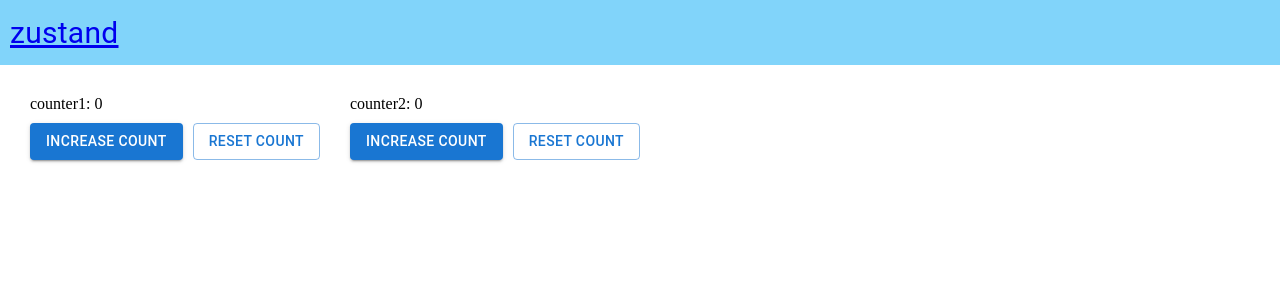
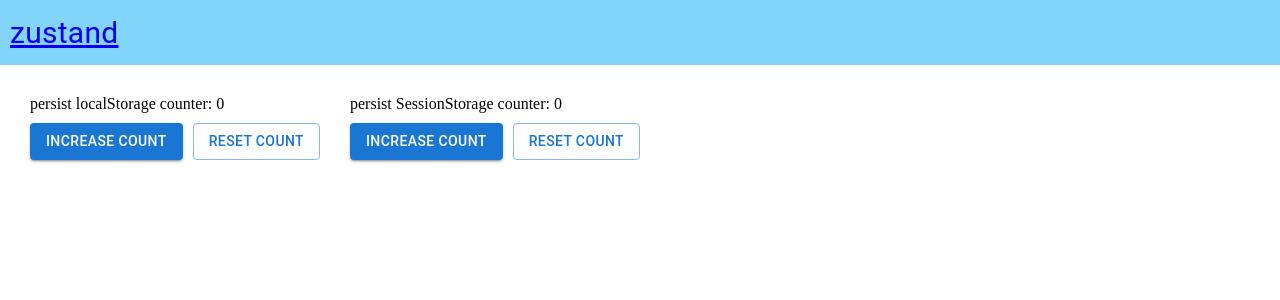
Before and after one commit to calm1205/vite-sandbox, a React (Vite) app: page /persist in a window 1280 px wide. Shown: the top 300 px of the page. Built offline with nearby package versions, Linux system fonts and the light colour scheme.

Commit message:
[feature] set Persist counter

```diff
--- a/src/pages/Persist/Index.tsx
+++ b/src/pages/Persist/Index.tsx
@@ -1,9 +1,12 @@
 import { Box } from "@mui/material"
-import { Counter1, Counter2 } from "~/components/Counter"
+import {
+  LocalStorageCounter,
+  SessionStorageCounter,
+} from "~/components/PersistCounter"
 
 export const Persist = () => (
   <Box display="flex" gap="30px">
-    <Counter1 />
-    <Counter2 />
+    <LocalStorageCounter />
+    <SessionStorageCounter />
   </Box>
 )
```
